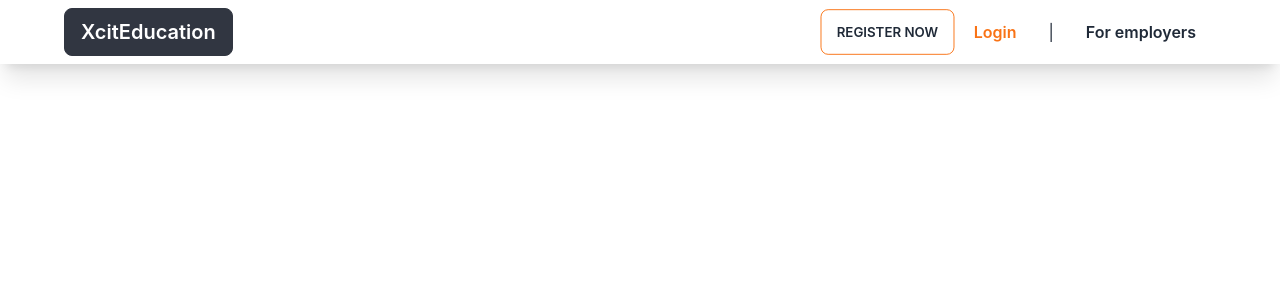
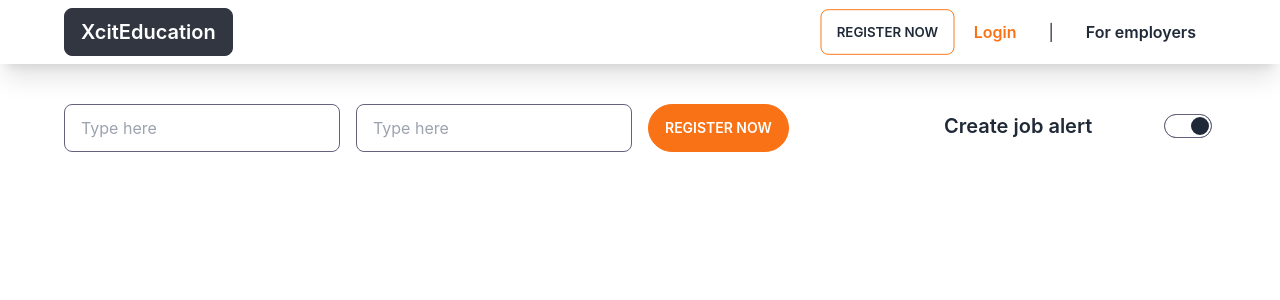
Before and after one commit to Internships-xcitedu/internships, a React (Create React App) app: page /jobsearch in a window 1280 px wide. Shown: the top 300 px of the page. Built offline with nearby package versions, Linux system fonts and the light colour scheme.

Commit message:
job search input added

```diff
--- a/src/Components/JobSearch/JobSearch.js
+++ b/src/Components/JobSearch/JobSearch.js
@@ -1,34 +1,13 @@
 import React from 'react';
+import Navbar from './Navbar';
+import Search from './Search';
 
 const JobSearch = () => {
-    const Items =<>
-        <li><button className="btn btn-outline rounded-full border-pumpkinOrange hover:btn-pumpkinOrange">Register Now</button></li>
-        <li className='font-semibold text-pumpkinOrange'><a>Login</a></li>
-        <li><a>|</a></li>
-        <li className='font-semibold'><a>For employers</a></li>
-    </>
+
     return (
         <div>
-            <div className="navbar bg-base-100 px-16 shadow-xl">
-  <div className="navbar-start">
-    <div className="dropdown">
-      <label tabIndex={0} className="btn btn-ghost lg:hidden">
-        <svg xmlns="http://www.w3.org/2000/svg" className="h-5 w-5" fill="none" viewBox="0 0 24 24" stroke="currentColor"><path strokeLinecap="round" strokeLinejoin="round" strokeWidth="2" d="M4 6h16M4 12h8m-8 6h16" /></svg>
-      </label>
-      <ul tabIndex={0} className="menu menu-compact dropdown-content mt-3 p-2 shadow bg-base-100 rounded-box w-52">
-        {Items}
-      </ul>
-    </div>
-    <a className="btn btn-active normal-case text-xl">XcitEducation</a>
-  </div>
-  <div className="navbar-end hidden lg:flex">
-    <ul className="menu menu-horizontal px-1">
-      {Items}
-    </ul>
-  </div>
-</div>
-
-
+            <Navbar/>
+            <Search/>
         </div>
     );
 };
--- /dev/null
+++ b/src/Components/JobSearch/Navbar.js
@@ -0,0 +1,32 @@
+import React from 'react';
+
+const Navbar = () => {
+    const Items =<>
+        <li><button className="btn btn-outline rounded-full border-pumpkinOrange hover:btn-pumpkinOrange">Register Now</button></li>
+        <li className='font-semibold text-pumpkinOrange'><a>Login</a></li>
+        <li><a>|</a></li>
+        <li className='font-semibold'><a>For employers</a></li>
+    </>
+    return (
+            <div className="navbar bg-base-100 px-16 shadow-xl">
+  <div className="navbar-start">
+    <div className="dropdown">
+      <label tabIndex={0} className="btn btn-ghost lg:hidden">
+        <svg xmlns="http://www.w3.org/2000/svg" className="h-5 w-5" fill="none" viewBox="0 0 24 24" stroke="currentColor"><path strokeLinecap="round" strokeLinejoin="round" strokeWidth="2" d="M4 6h16M4 12h8m-8 6h16" /></svg>
+      </label>
+      <ul tabIndex={0} className="menu menu-compact dropdown-content mt-3 p-2 shadow bg-base-100 rounded-box w-52">
+        {Items}
+      </ul>
+    </div>
+    <a className="btn btn-active normal-case text-xl">XcitEducation</a>
+  </div>
+  <div className="navbar-end hidden lg:flex">
+    <ul className="menu menu-horizontal px-1">
+      {Items}
+    </ul>
+  </div>
+</div>
+    );
+};
+
+export default Navbar;
--- /dev/null
+++ b/src/Components/JobSearch/Search.js
@@ -0,0 +1,21 @@
+import React from 'react';
+
+const Search = () => {
+    return (
+        <div className='mt-10 px-16'>
+            <div class="grid laptopLg:grid-cols-4 laptopMd:grid-cols-3 laptopSm:grid-cols-2 mobileMd:grid-cols-1 gap-4">
+  <div><input type="text" placeholder="Type here" className="input input-bordered w-full max-w-xs" /></div>
+  <div><input type="text" placeholder="Type here" className="input input-bordered w-full max-w-xs" /></div>
+  <div><button className="btn btn-pumpkinOrange rounded-full  bg-pumpkinOrange border-pumpkinOrange hover:bg-pumpkinOrange hover:border-pumpkinOrange">Register Now</button></div>
+  <div><div className="form-control">
+  <label className="label cursor-pointer">
+    <span className="label-text font-semibold text-xl">Create job alert</span>
+    <input type="checkbox" className="toggle" checked />
+  </label>
+</div></div>
+</div>
+        </div>
+    );
+};
+
+export default Search;
```
